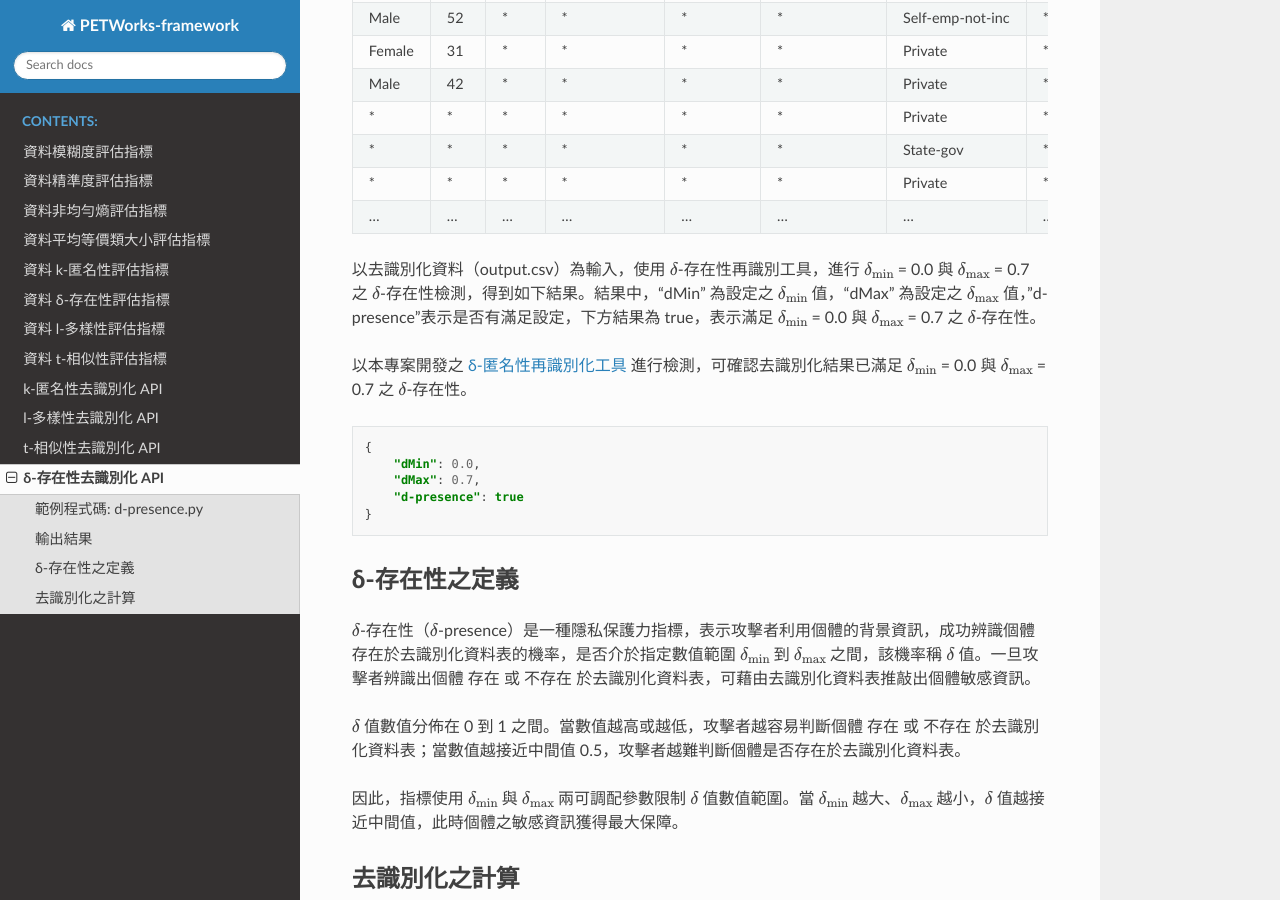
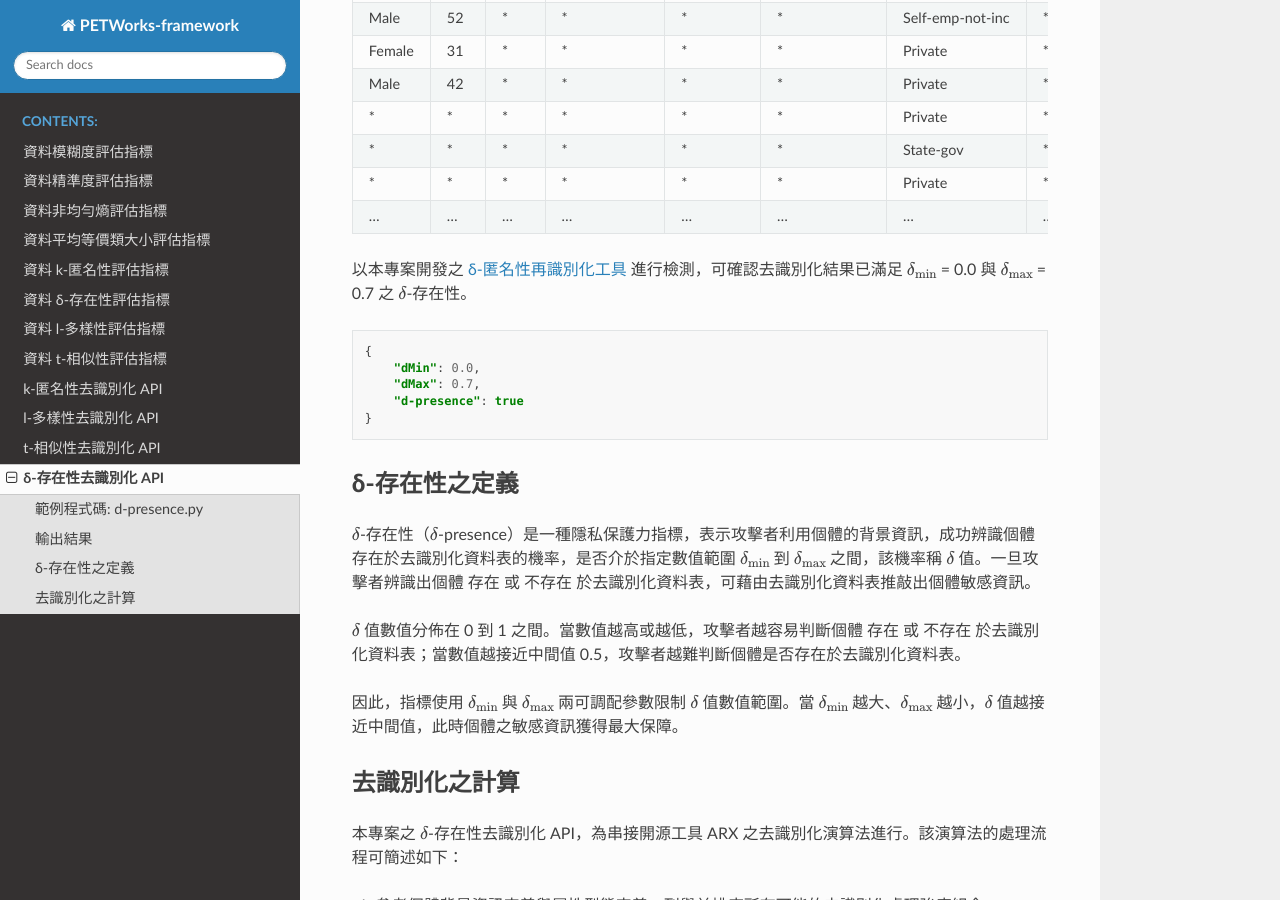
Before and after one commit to quark-engine/PETWorks-DOC, a Sphinx documentation site: the page built from docs/source/dpresence_de-identify.rst, in a window 1280 px wide and 900 px high, scrolled down 1457 px. Built offline with Sphinx 7.4.7 and the Read the Docs theme 2.0.0, drawn with Linux system fonts in a browser that asks for light colours.

Commit message:
Remove unused paragraph

```diff
--- a/docs/source/dpresence_de-identify.rst
+++ b/docs/source/dpresence_de-identify.rst
@@ -80,8 +80,6 @@
 | ...    | ... | ...  | ...            | ...       | ...            | ...              | ...        | ...          |
 +--------+-----+------+----------------+-----------+----------------+------------------+------------+--------------+
 
-以去識別化資料（output.csv）為輸入，使用 :math:`\delta`-存在性再識別工具，進行 :math:`\delta_{\min}` = 0.0 與 :math:`\delta_{\max}` = 0.7 之 :math:`\delta`-存在性檢測，得到如下結果。結果中，“dMin” 為設定之 :math:`\delta_{\min}` 值，“dMax” 為設定之 :math:`\delta_{\max}` 值，"d-presence"表示是否有滿足設定，下方結果為 true，表示滿足 :math:`\delta_{\min}` = 0.0 與 :math:`\delta_{\max}` = 0.7 之 :math:`\delta`-存在性。
-
 以本專案開發之 `δ-匿名性再識別化工具 <https://petworks-doc.readthedocs.io/en/latest/dpresence.html>`_ 進行檢測，可確認去識別化結果已滿足 :math:`\delta_{\min}` = 0.0 與 :math:`\delta_{\max}` = 0.7 之 :math:`\delta`-存在性。
 
 .. code-block:: json
--- a/docs/source/ldiversity_de-identify.rst
+++ b/docs/source/ldiversity_de-identify.rst
@@ -7,7 +7,7 @@ l-多樣性去識別化 API
 
 我們以 ``data/adult.csv`` 作爲原始資料，``data/adult_hierarchy`` 目錄作爲資料階層定義，以及 ``attributeTypes`` 作為屬性型態定義，展示如何透過 PETWorks-framework 框架進行去識別化。
 
-在以下程式碼中，我們透過 API ``PETAnonymization(originalData, tech, dataHierarchy, attributeTypes, maxSuppressionRate, l)``，以上述資料、“l-diversity” 字串、屬性型態定義、最大抑制處理比率 ``maxSuppressionRate`` 、以及目標 $l$ 值作爲參數，進行去識別化。
+在以下程式碼中，我們透過 API ``PETAnonymization(originalData, tech, dataHierarchy, attributeTypes, maxSuppressionRate, l)``，以上述資料、“l-diversity” 字串、屬性型態定義、最大抑制處理比率 ``maxSuppressionRate`` 、以及目標 l 值作爲參數，進行去識別化。
 
 再來，我們透過 API ``report(result, path)``，以上述評估結果與輸出檔案位置 ``path`` 作爲參數，輸出去識別化結果。
 
```
